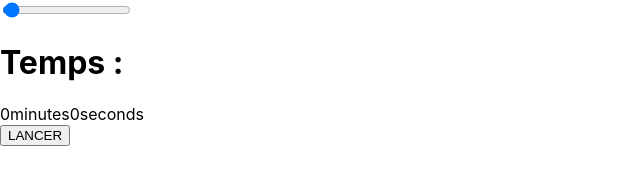
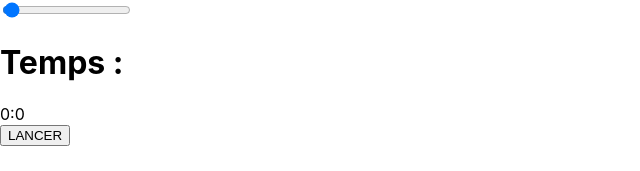
Before and after one commit to TheoSaminadin/Timego, a React (Create React App) app: page / in a window 1280 px wide. Shown: the top 171 px of the page, without its empty margins (0-640 px from the left). Built offline with nearby package versions, Linux system fonts and the light colour scheme.

Commit message:
Timer Works

```diff
--- a/src/components/timer.js
+++ b/src/components/timer.js
@@ -74,9 +74,11 @@ function Timer() {
     const changeValue = () => {
         console.log(startBtn)
         if (startBtn == 'LANCER') {
+            setCount(count - 1)
             setStartBtn('ABANDONNER')
         }
         else if (startBtn == 'ABANDONNER') {
+
             setStartBtn('LANCER')
 
         }
@@ -87,7 +89,7 @@ function Timer() {
 
         <div>
             <input min="-1" max="61" step="1" onChange={GetInputTime} id="timeInput" type="range" value={InputTime}></input>
-            <div class="time"><h1>Temps :</h1>{count}minutes{second}seconds</div>
+            <div class="time"><h1>Temps :</h1>{count}:{second}</div>
             <button onClick={changeValue}>{startBtn}</button>
             <div style={{ display: 'none' }} id="score"><h1> Bravo ! tu as travaillé {count} et gagné {point} lingots</h1></div>
         </div>
```
